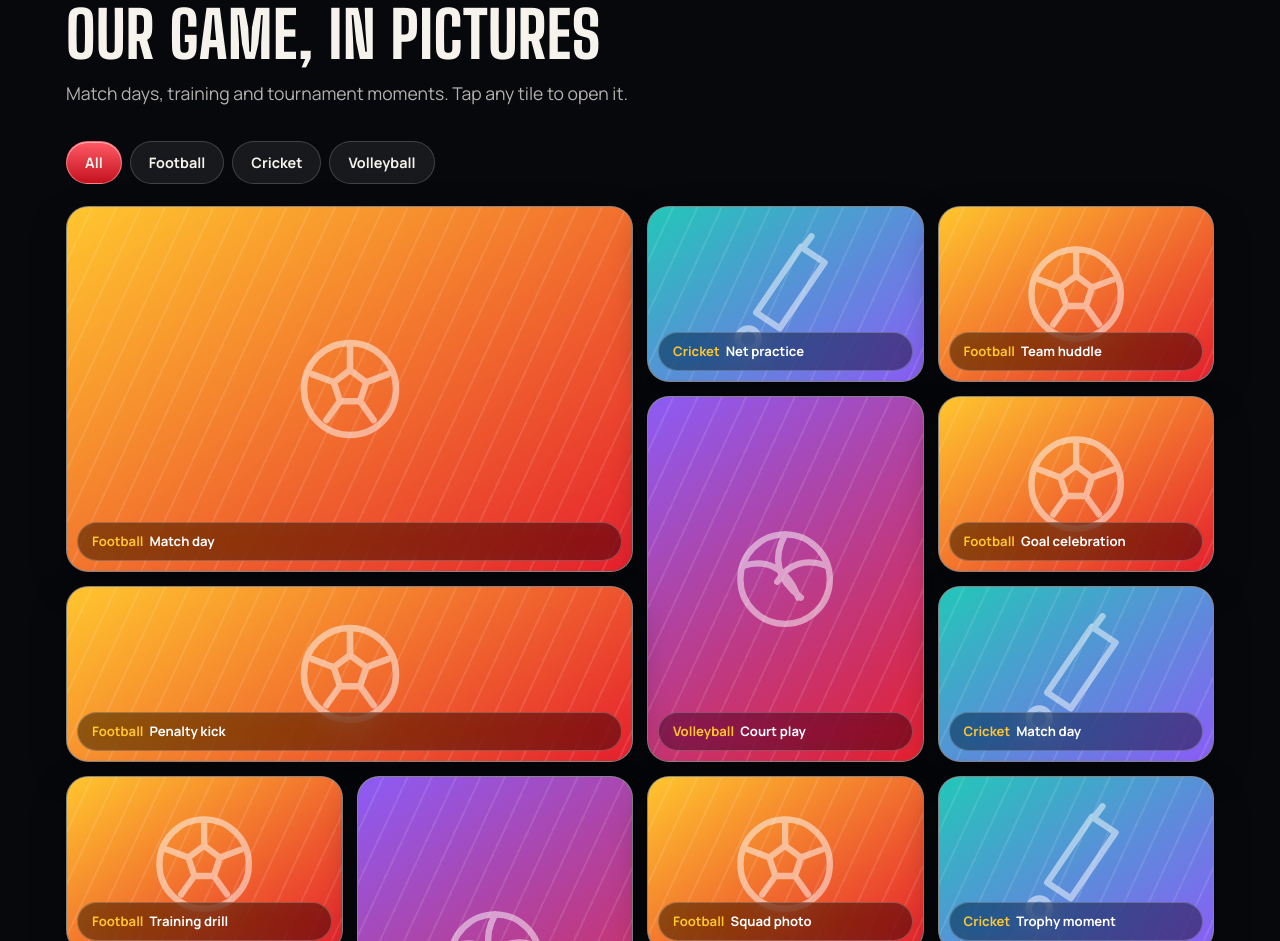
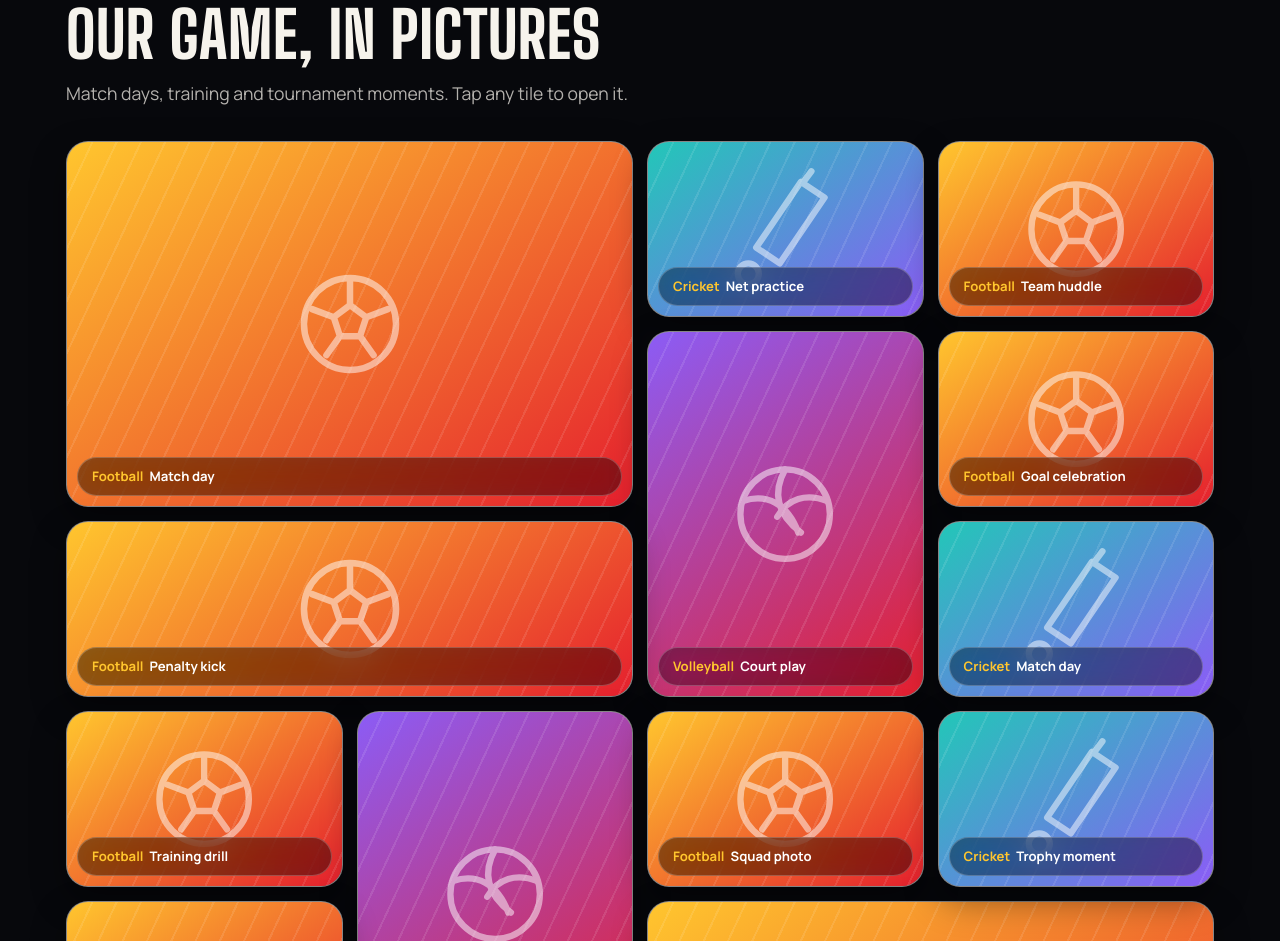
Before and after one commit to siocoimbatorework/TFSC_Website, a plain HTML site: page index.html in a window 1280 px wide. Shown: the part 3970-4911 px from the top of the page. Drawn offline with Linux system fonts and the light colour scheme.

Commit message:
Update gallery tab index.html

```diff
--- a/index.html
+++ b/index.html
@@ -463,7 +463,7 @@ footer{padding-block:20px 40px}
 <section id="gallery"><div class="wrap">
   <div class="head"><div class="eyebrow">Gallery</div><h2>Our game, in pictures</h2>
   <p class="lead">Match days, training and tournament moments. Tap any tile to open it.</p></div>
-  <div class="chips" id="galFilter" aria-label="Filter gallery by sport"></div>
+  <div class="chips" id="galFilter" hidden></div>
   <div class="gal" id="gal"></div>
   <p class="note">These tiles are placeholders. Real photos will replace them.</p>
 </div></section>
```
